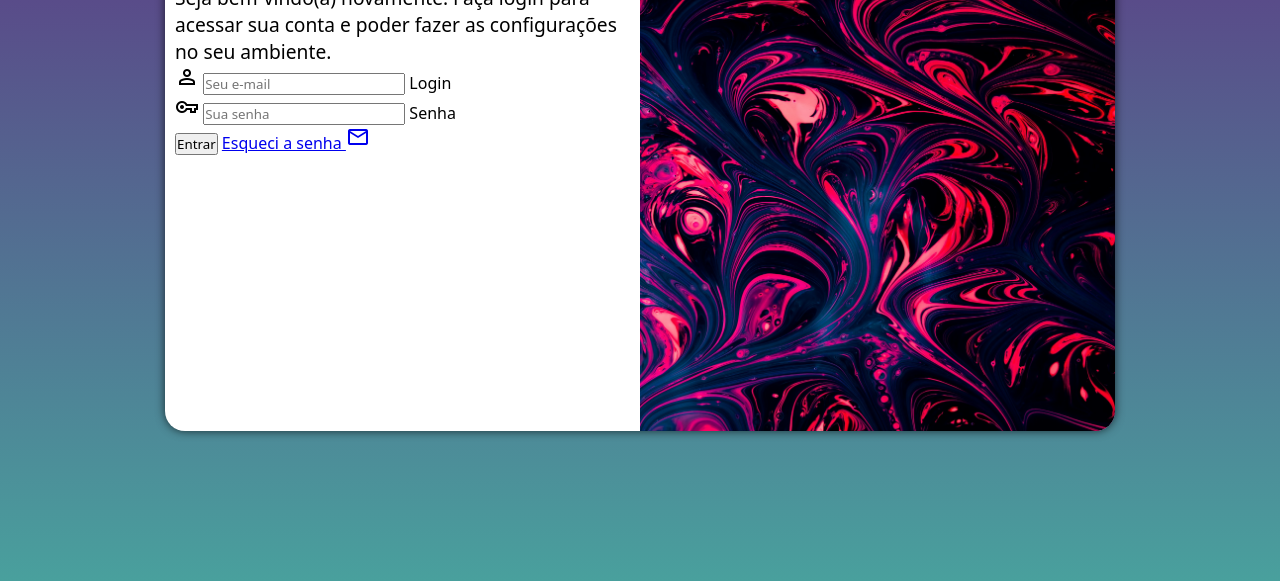
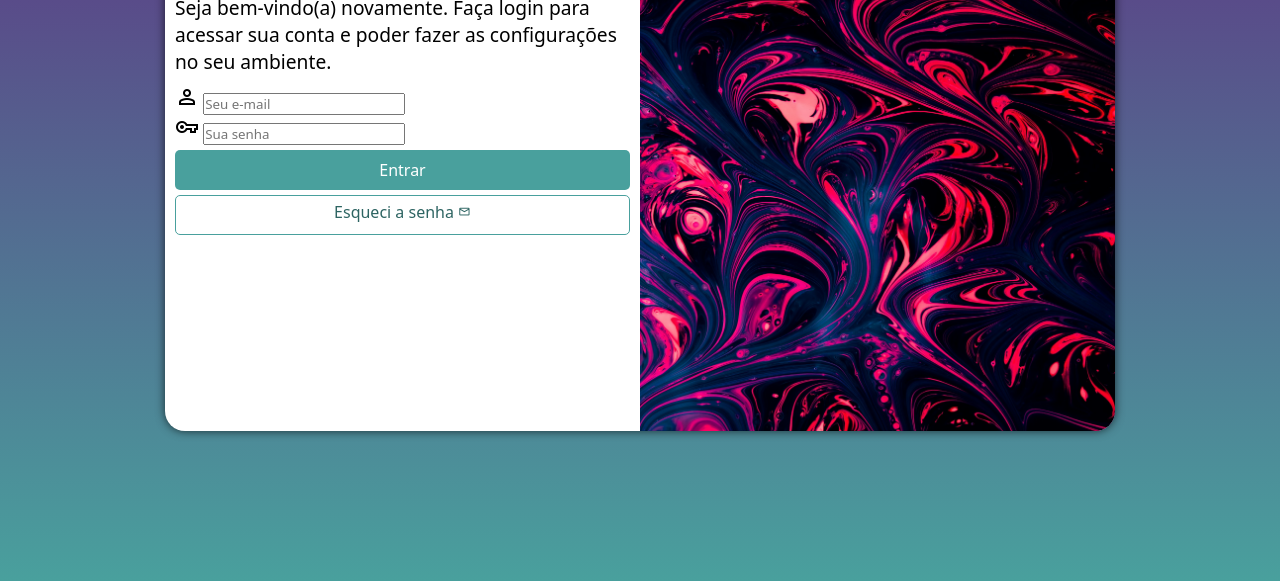
Before and after one commit to MDSquall/projeto-login, a plain HTML site: page index.html in a window 1280 px wide. Shown: the part 219-800 px from the top of the page. Drawn offline with nearby package versions, Linux system fonts and the light colour scheme.

Commit message:
ajustando o h1 do projeto

```diff
--- a/estilos/style.css
+++ b/estilos/style.css
@@ -33,7 +33,7 @@ section#login {
     overflow: hidden;
 
     background-color: white;
-    width: 250px;
+    width: 255px;
     height: 500px;
     border-radius: 20px;
     box-shadow: 0px 0px 10px rgba(0, 0, 0, 0.678);
@@ -54,11 +54,69 @@ section#login > div#formulario {
     padding: 10px;
 }
 
-div#fomulario > h1 {
+div#formulario > h1 {
     text-align: center;
     margin-bottom: 10px;
 }
 
 div#formulario > p {
     font-size: 0.8em;
+    margin-bottom: 10px;
 }
+
+form > div.campo > span {
+    overflow: hidden;
+}
+
+form > div.compo {
+    background-color: #5f2c82;
+    display: block;
+    width: 100%;
+    height: 40px;
+    border-radius: 5px;
+    margin: 5px 0px;
+
+}
+
+div.campo > label {
+    display: none;
+}
+
+form > input[type=submit] {
+    display: block;
+    font-size: 1em;
+    width: 100%;
+    height: 40px;
+    background-color: #49a09d;
+    color: white;
+    border: none;
+    border-radius: 5px;
+    margin-top: 5px;
+}
+
+form > input[type=submit]:hover {
+    background-color: #2d6462;
+}
+
+form > a.botao {
+    display: block;
+    text-align: center;
+    font-size: 1em;
+    width: 100%;
+    height: 40px;
+    padding-top: 5px;
+    margin-top: 5px;
+    background-color: white;
+    color: #2d6462;
+    border: 1px solid #49a09d;
+    border-radius: 5px;
+    text-decoration: none;
+}
+
+form > a.botao:hover {
+    background-color: #6cd3cf;
+}
+
+form > a.botao > span {
+    font-size: 0.8em;
+}
--- a/index.html
+++ b/index.html
@@ -32,7 +32,7 @@
                         <label for="isenha">Senha</label>
                     </div>
                     <input type="submit" value="Entrar">
-                    <a href="esqueci.html">Esqueci a senha <span class="material-symbols-outlined">mail</span></a>
+                    <a href="esqueci.html" class="botao">Esqueci a senha <span class="material-symbols-outlined">mail</span></a>
                 </form>
             </div>
         </section>
```
